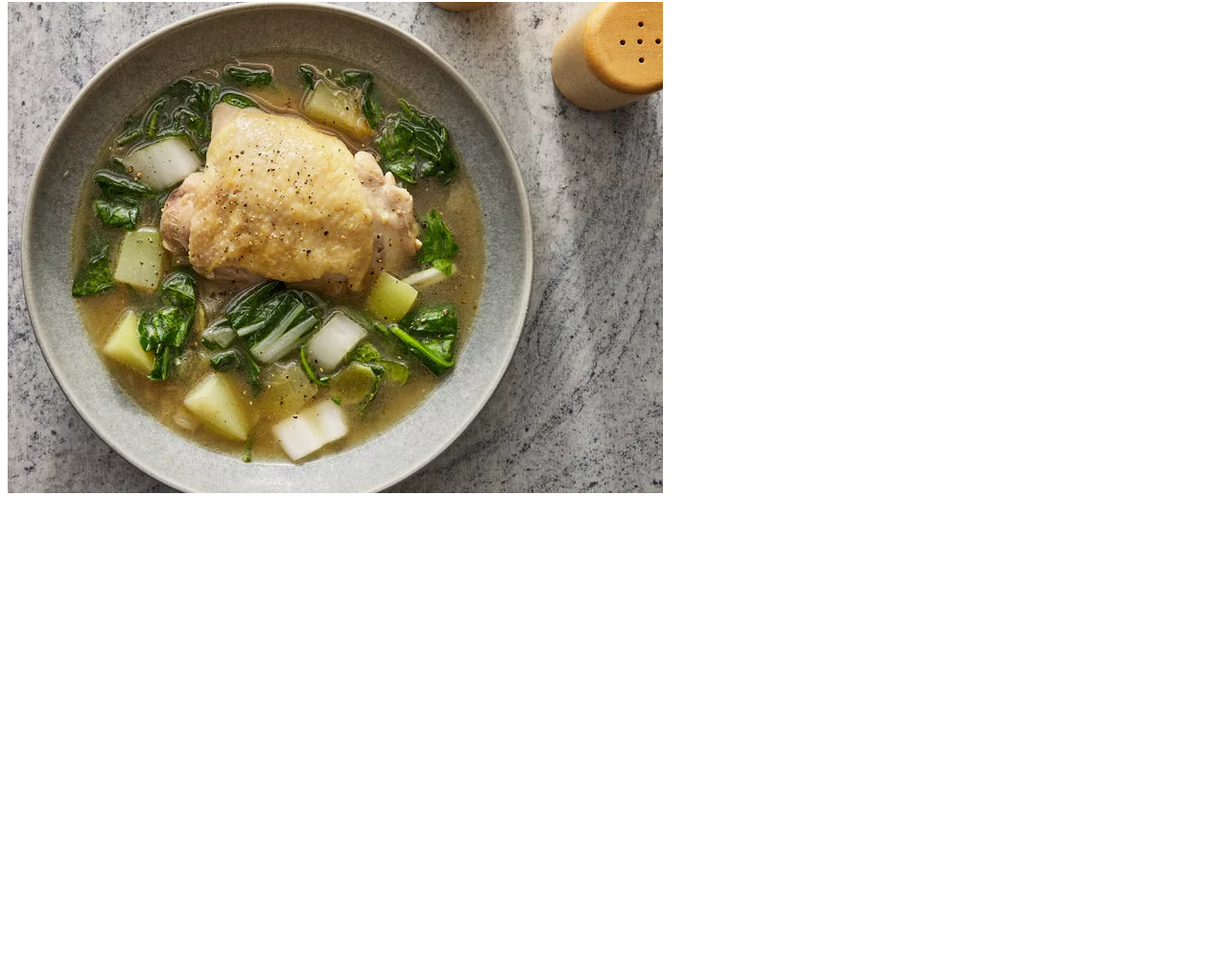
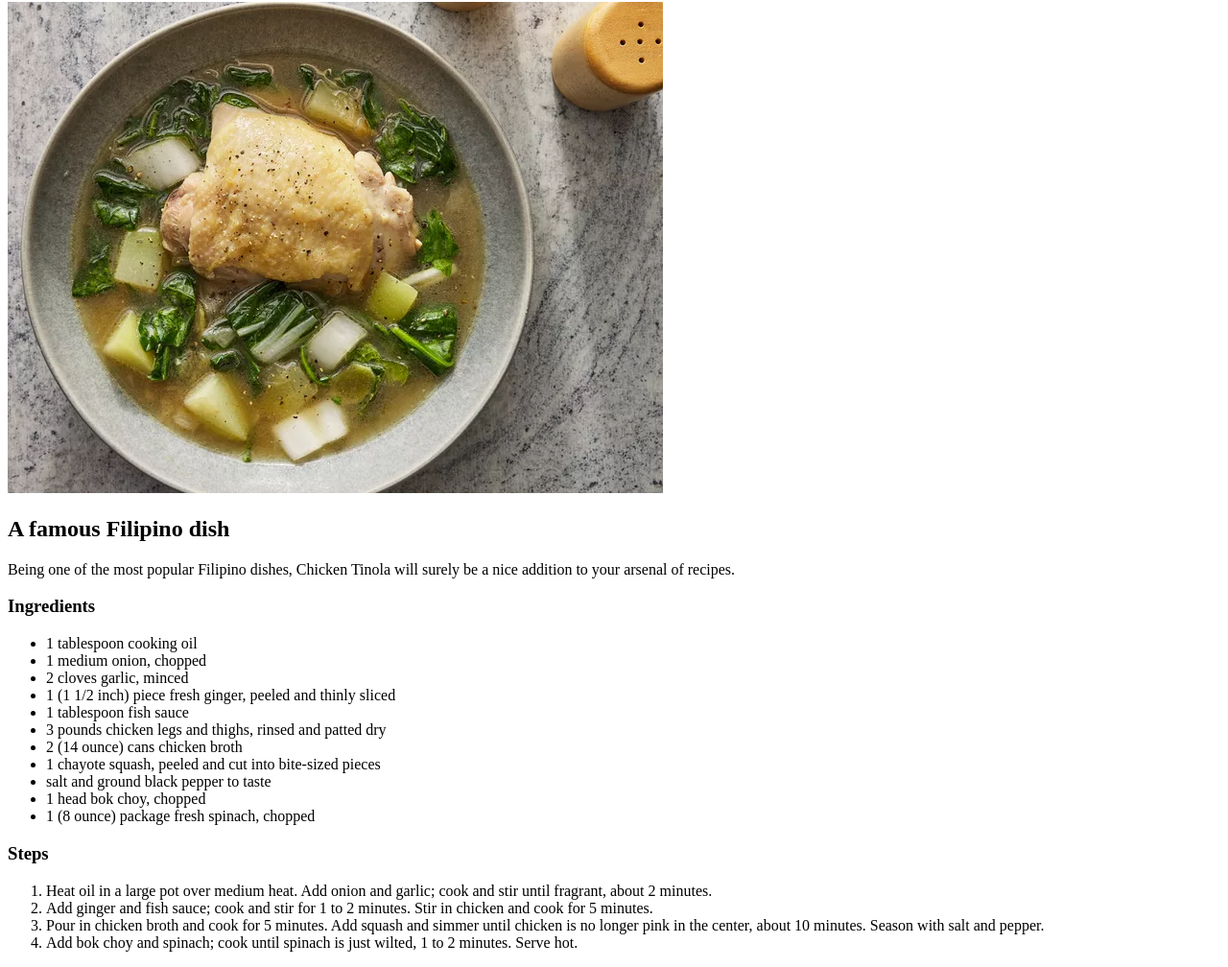
Before and after one commit to lance-molina/odin-recipes, a plain HTML site: page recipes/chicken-tinola.html in a window 1280 px wide. Shown: the part 78-1086 px from the top of the page at 96% size. Before the commit the page ends 800 px from the top, so only its background shows below. Drawn offline with Linux system fonts and the light colour scheme.

Commit message:
Edit page details

```diff
--- a/recipes/chicken-tinola.html
+++ b/recipes/chicken-tinola.html
@@ -9,5 +9,36 @@
     <h1>Chicken Tinola</h1>
     <img src="../images/chicken-tinola.webp" alt="Chicken Tinola">
 
+    <h2>A famous Filipino dish</h2>
+    Being one of the most popular Filipino dishes, Chicken Tinola will surely be
+    a nice addition to your arsenal of recipes.
+
+    <h3>Ingredients</h3>
+    <ul>
+        <li>1 tablespoon cooking oil</li>
+        <li>1 medium onion, chopped</li>
+        <li>2 cloves garlic, minced</li>
+        <li>1 (1 1/2 inch) piece fresh ginger, peeled and thinly sliced</li>
+        <li>1 tablespoon fish sauce</li>
+        <li>3 pounds chicken legs and thighs, rinsed and patted dry</li>
+        <li>2 (14 ounce) cans chicken broth</li>
+        <li>1 chayote squash, peeled and cut into bite-sized pieces</li>
+        <li>salt and ground black pepper to taste</li>
+        <li>1 head bok choy, chopped</li>
+        <li>1 (8 ounce) package fresh spinach, chopped</li>
+    </ul>
+
+    <h3>Steps</h3>
+    <ol>
+        <li>Heat oil in a large pot over medium heat. Add onion and garlic;
+            cook and stir until fragrant, about 2 minutes.</li>
+        <li>Add ginger and fish sauce; cook and stir for 1 to 2 minutes.
+            Stir in chicken and cook for 5 minutes.</li>
+        <li>Pour in chicken broth and cook for 5 minutes. Add squash and
+            simmer until chicken is no longer pink in the center, about 10 minutes.
+            Season with salt and pepper.</li>
+        <li>Add bok choy and spinach; cook until spinach is just wilted, 1 to 2
+            minutes. Serve hot.</li>
+    </ol>
 </body>
 </html>
```
